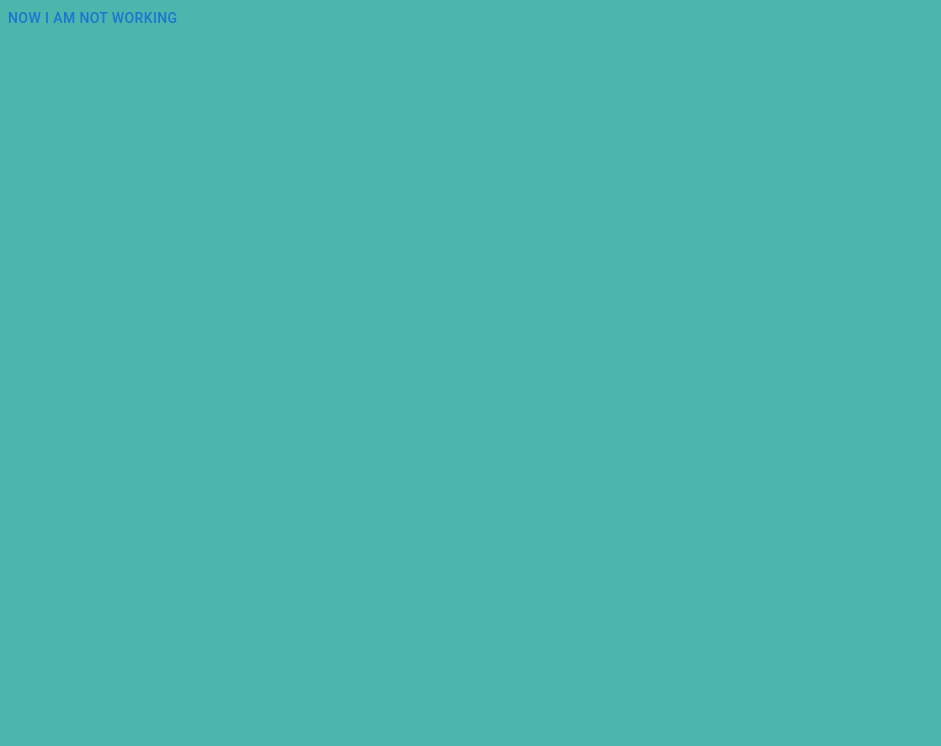
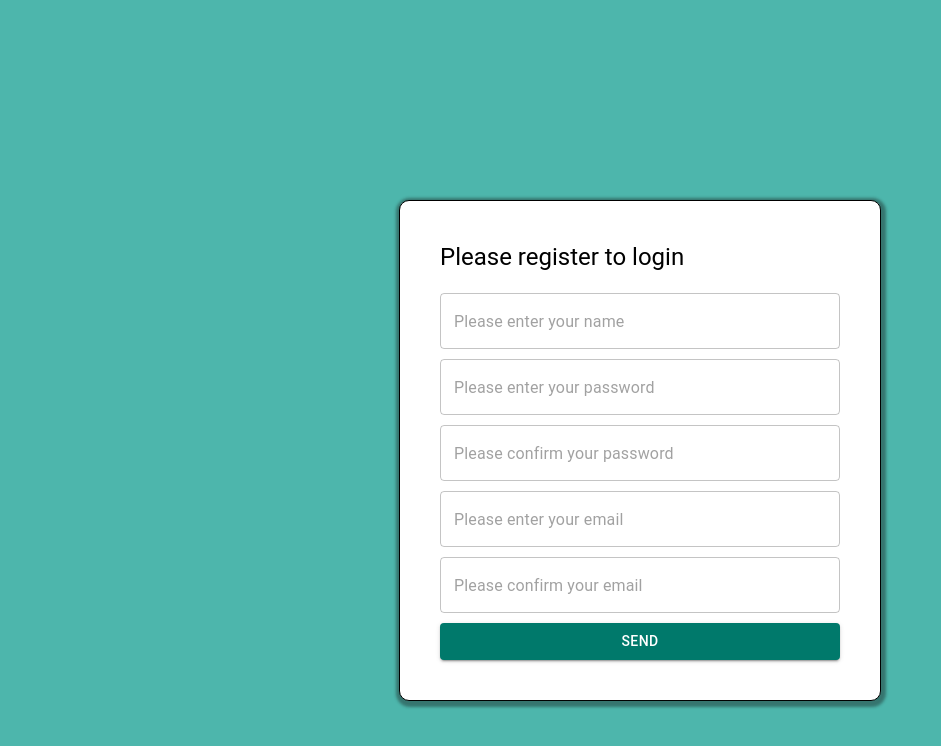
Before and after one commit to DIGSON-2/Notes, a React (Create React App) app: page /Authorization in a window 1280 px wide. Shown: the top 746 px of the page, without its empty margins (0-941 px from the left). Built offline with nearby package versions, Linux system fonts and the light colour scheme.

Commit message:
first change

```diff
--- a/package.json
+++ b/package.json
@@ -12,12 +12,14 @@
     "@testing-library/jest-dom": "^5.14.1",
     "@testing-library/react": "^12.0.0",
     "@testing-library/user-event": "^13.2.1",
+    "formik": "^2.2.9",
     "react": "^17.0.2",
     "react-dom": "^17.0.2",
     "react-router-dom": "^6.2.1",
     "react-scripts": "5.0.0",
     "styled-components": "^5.3.3",
-    "web-vitals": "^2.1.0"
+    "web-vitals": "^2.1.0",
+    "yup": "^0.32.11"
   },
   "scripts": {
     "start": "react-scripts start",
--- a/src/App.js
+++ b/src/App.js
@@ -1,3 +1,4 @@
+import React, {useState} from "react";
 import { Route, Routes } from "react-router";
 import "./App.css";
 import NotFound from "./Pages/NotFound";
@@ -7,16 +8,23 @@ import Register from "./Pages/Register";
 import Auth from "./Pages/Auth";
 
 function App() {
+  const [isAuth , setIsAuth ] = useState(false)
+
+  const toggleAuth = () => {
+    setIsAuth((prev) => (prev ? false : true))
+  }
   return (
-    <Routes>
-      <Route path='/Authorization' index element={<Auth />} />
-      <Route path='/Register' element={<Register />} />
-      <Route path='/' element={<Layout />}>
-        <Route index element={<HomePage />} />
-        <Route path="*" element={<NotFound />} />
-      </Route>
-    </Routes>
+    <ThemeContext.Provider value={{isAuth,toggleAuth}}>
+      <Routes>
+        <Route path="/Authorization" element={<Auth />} />
+        <Route path="/Register" element={<Register />} />
+        <Route path="/" element={<Layout />}>
+          <Route index element={<HomePage />} />
+          <Route path="*" element={<NotFound />} />
+        </Route>
+      </Routes>
+    </ThemeContext.Provider>
   );
 }
-
+export const ThemeContext = React.createContext();
 export default App;
--- a/src/Layout/Layout.jsx
+++ b/src/Layout/Layout.jsx
@@ -1,10 +1,12 @@
 import React from "react";
 import { Outlet } from "react-router-dom";
-import { Footer } from "./footerComponenet/Footer";
+import { Footer } from "./footerComponent/Footer";
 import { useNavigate } from "react-router";
 import { Button } from "@mui/material";
+
 const Layout = () => {
   const navigation = useNavigate()
+
   return (
     <>
       <header>
--- a/src/Pages/Auth.jsx
+++ b/src/Pages/Auth.jsx
@@ -1,9 +1,47 @@
-import { Button } from "@mui/material";
-import React from "react";
+import { Formik } from 'formik';
+import * as yup from 'yup'
+import { Button, TextField, Typography } from "@mui/material";
+import React, { useContext, useState } from "react";
+import { ThemeContext } from "../App";
+import { useStyles } from './style';
+import { border } from '@mui/system';
 
 const Auth = () =>{
+    const { root, form , send, title} = useStyles();
+    const {isAuth, toggleAuth}= useContext(ThemeContext)
+    const validationSchema = yup.object().shape({
+        name: yup.string().trim().required('Must be'),
+        password: yup.string().trim().required('Must be'),
+        confirmPassword: yup.string().trim().oneOf([yup.ref('password')], 'Password mismatch').required('Must be'),
+        email: yup.string().email('Please enter true email').required()
+    })
     return(
-        <Button>now i am not working </Button>
+        <div className={root}>
+            <Formik
+            initialValues={{
+                name: '',
+                password: '',
+                confirmPassword: '',
+                email: '',
+                confirmEmail: '',
+            }}
+            validateOnChange
+            onSubmit={(values) => { console.log(values)}}
+            validationSchema={validationSchema}
+            >
+                {({values, errors, touched, handleChange, handleBlur, isValid, handleSubmit, dirty}) => (
+                    <form className={form}>
+                        <Typography variant='h5' className={title}>Please register to login</Typography>
+                        <TextField name='name' onChange={handleChange} onBlur={handleBlur} value={values.name} placeholder='Please enter your name' helperText={ touched.name && errors.name}></TextField>
+                        <TextField name='password' type='password' onChange={handleChange} onBlur={handleBlur} value={values.password} placeholder='Please enter your password' helperText={ touched.password && errors.password} ></TextField>
+                        <TextField name='confirmPassword' type='password' onChange={handleChange} onBlur={handleBlur} value={values.confirmPassword} placeholder='Please confirm your password' helperText={ touched.confirmPassword && errors.confirmPassword} ></TextField>
+                        <TextField name='email' type='email' onChange={handleChange} onBlur={handleBlur} value={values.email} placeholder='Please enter your email' helperText={ touched.email && errors.email}></TextField>
+                        <TextField name='confirmEmail' type='email' onChange={handleChange} onBlur={handleBlur} value={values.confirmEmail} placeholder='Please confirm your email' helperText={ touched.confirmEmail && errors.confirmEmail}></TextField>
+                        <Button variant="contained" disabled={!isValid && !dirty} onClick={handleSubmit} type='submit' className={send}>Send</Button>
+                    </form>
+                )}
+            </Formik>
+        </div>
     )
 }
 
--- a/src/Pages/HomePage.jsx
+++ b/src/Pages/HomePage.jsx
@@ -1,7 +1,9 @@
-import React from "react";
-import { useParams } from "react-router";
-
+import React, { useContext } from "react";
+import { Navigate } from "react-router-dom";
+import { ThemeContext } from "../App";
 const  HomePage = () => {
+  const {isAuth} = useContext(ThemeContext)
+  if(!isAuth) return <Navigate to='/Authorization'/>
   return (
     <>
       <h2>Welcome to Main page</h2>
--- /dev/null
+++ b/src/Pages/style.js
@@ -0,0 +1,37 @@
+import { teal } from '@mui/material/colors';
+import { makeStyles } from '@mui/styles';
+
+export const useStyles = makeStyles({
+    root: {
+        display: 'flex',
+        justifyContent: 'center',
+        alignItems: 'center',
+        '& .MuiFormHelperText-root': {
+            color: 'red'
+        }
+    },
+    form: {
+        display: 'flex',
+        background: 'white',
+        flexDirection: 'column',
+        padding: '40px',
+        width: '400px',
+        marginTop: '200px',
+        border: '1px solid black',
+        borderRadius: '10px ',
+        boxShadow: '1px 2px 3px 4px rgba(20,20,20,0.4)',
+        '& .MuiTextField-root': {
+            marginBottom: '10px',
+        }
+    },
+    send: {
+        background: `${teal[700]} !important `,
+        '&:disabled': {
+            color: 'black',
+            backgroundColor: '#0000001f !important'
+        },
+    },
+    title: {
+        marginBottom: '20px !important'
+    },
+})
```
Also changed, not shown: src/Layout/style.js (deleted, +0 -7 lines), src/Pages/Basic.jsx (added, +62 -0 lines), src/Layout/footerComponent/Footer.jsx (renamed from src/Layout/footerComponenet/Footer.jsx), src/Layout/footerComponent/config.js (renamed from src/Layout/footerComponenet/config.js), src/Layout/footerComponent/style.js (renamed from src/Layout/footerComponenet/style.js), 1 other file (tests, documents, lock files or other folders).
